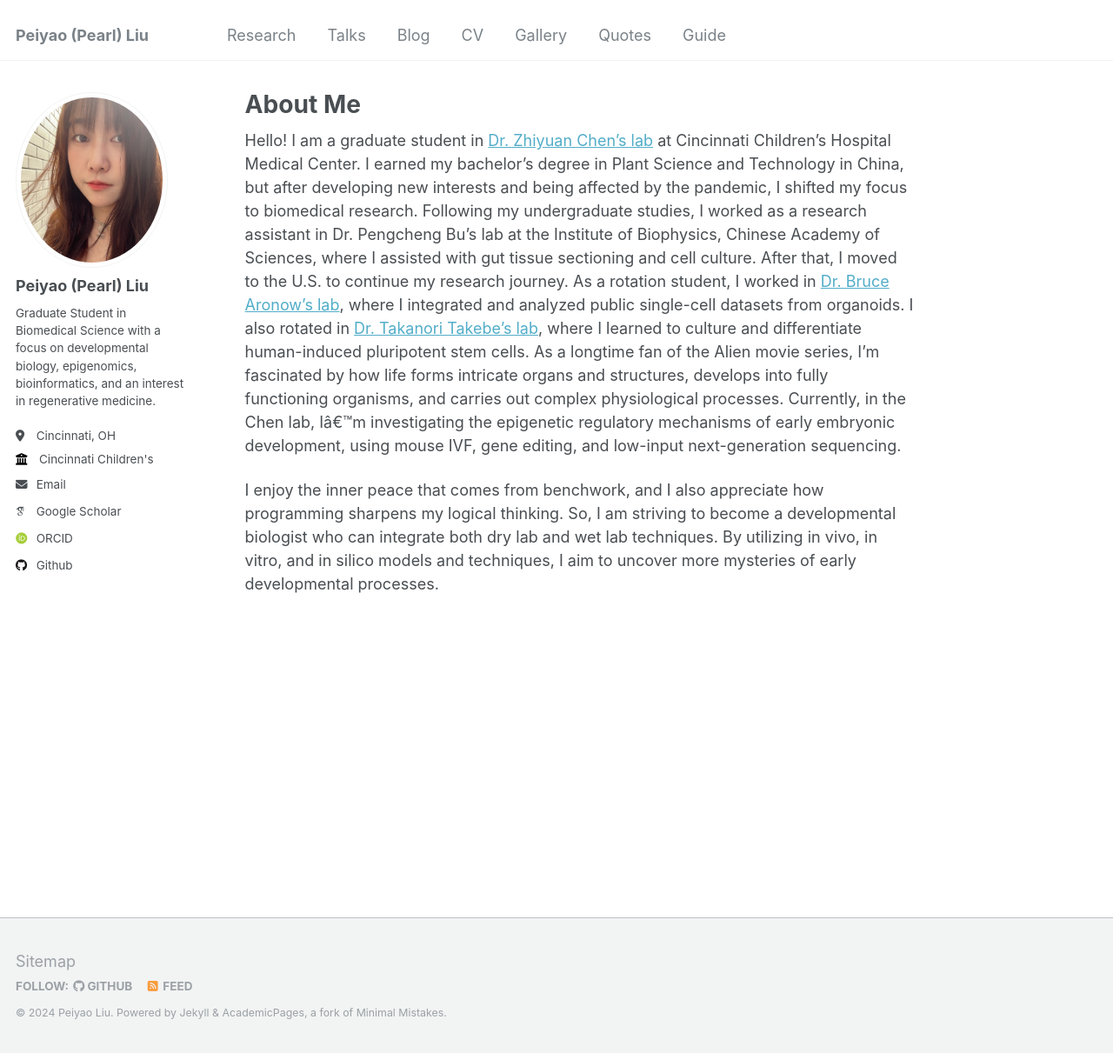
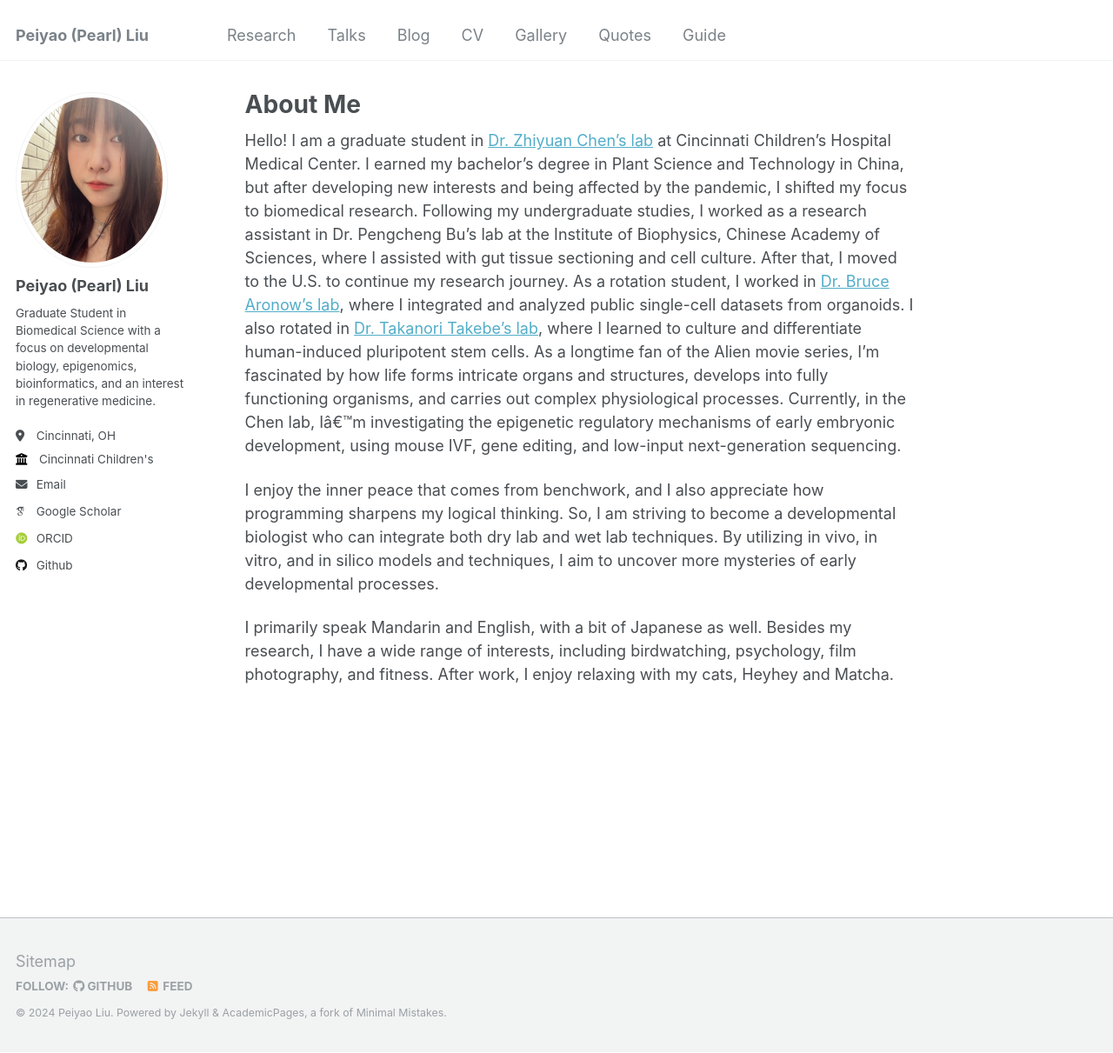
Before and after one commit to PearlLiu-Dev/pearlliu-dev.github.io, a Jekyll site: the page built from _pages/about.md, in a window 1280 px wide and 1211 px high. Shown: the whole window at 87% size. Built offline with Jekyll 4.4.1, drawn with Linux system fonts in a browser that asks for light colours; some web fonts are replaced.

Commit message:
Update about.md

```diff
--- a/_pages/about.md
+++ b/_pages/about.md
@@ -11,3 +11,5 @@ As a rotation student, I worked in [Dr. Bruce Aronow's lab](https://www.cincinna
 As a longtime fan of the Alien movie series, I'm fascinated by how life forms intricate organs and structures, develops into fully functioning organisms, and carries out complex physiological processes. Currently, in the Chen lab, Iâ€™m investigating the epigenetic regulatory mechanisms of early embryonic development, using mouse IVF, gene editing, and low-input next-generation sequencing.
 
 I enjoy the inner peace that comes from benchwork, and I also appreciate how programming sharpens my logical thinking. So, I am striving to become a developmental biologist who can integrate both dry lab and wet lab techniques. By utilizing in vivo, in vitro, and in silico models and techniques, I aim to uncover more mysteries of early developmental processes.
+
+I primarily speak Mandarin and English, with a bit of Japanese as well. Besides my research, I have a wide range of interests, including birdwatching, psychology, film photography, and fitness. After work, I enjoy relaxing with my cats, Heyhey and Matcha.
```
